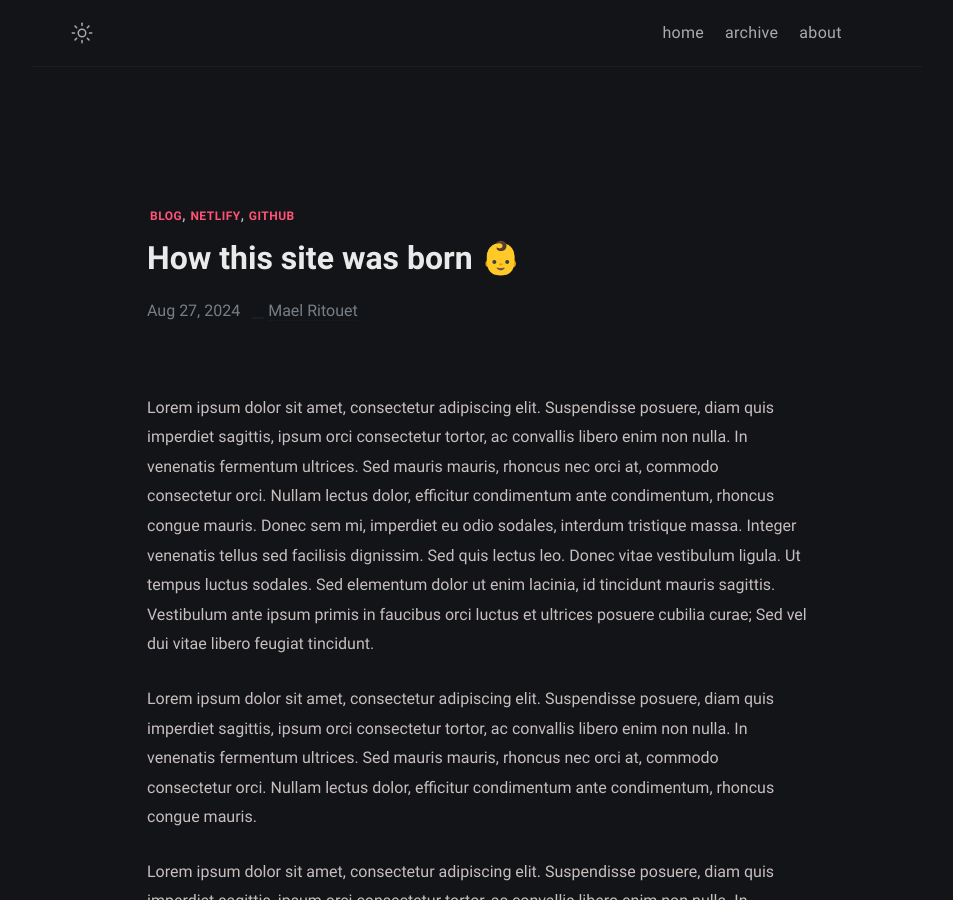
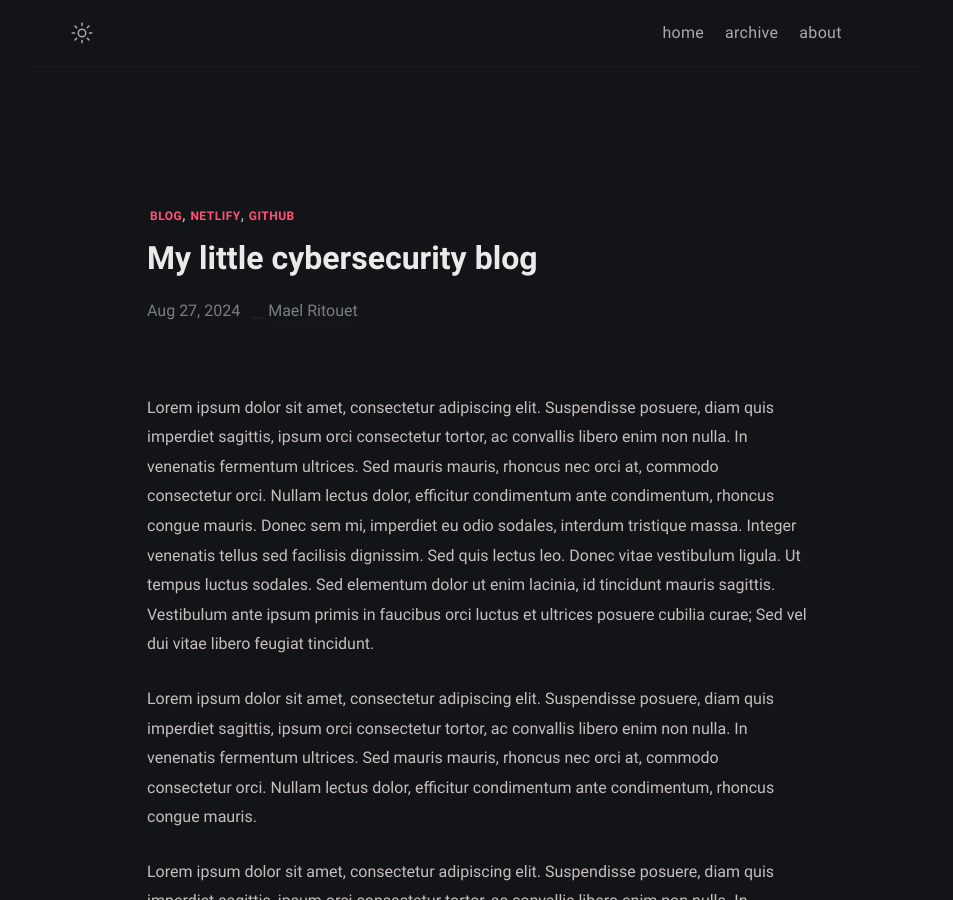
Before and after one commit to maelritouet/maelritouet.github.io, a Jekyll site: the page built from _posts/how-this-site-was-made/2024-09-28-My-little-cybersecurity-blog.md, in a window 1280 px wide and 900 px high. Shown: the whole window, without its empty margins (163-1116 px from the left). Built offline with Jekyll 4.4.1, drawn with Linux system fonts in a browser that asks for light colours; some web fonts are replaced.

Commit message:
Update and rename 2018-09-28-how-this-site-was-made.md to 2024-09-28-My-little-cybersecurity-blog.md

```diff
--- a/_posts/how-this-site-was-made/2018-09-28-how-this-site-was-made.md
+++ b/_posts/how-this-site-was-made/2024-09-28-My-little-cybersecurity-blog.md
@@ -1,5 +1,5 @@
 ---
-title: How this site was born 👶
+title: My little cybersecurity blog
 date: 2024-08-27 09:45:47 +07:00
 modified: 20124-08-27 09:24:47 +07:00
 tags: [blog, netlify, github]
```
